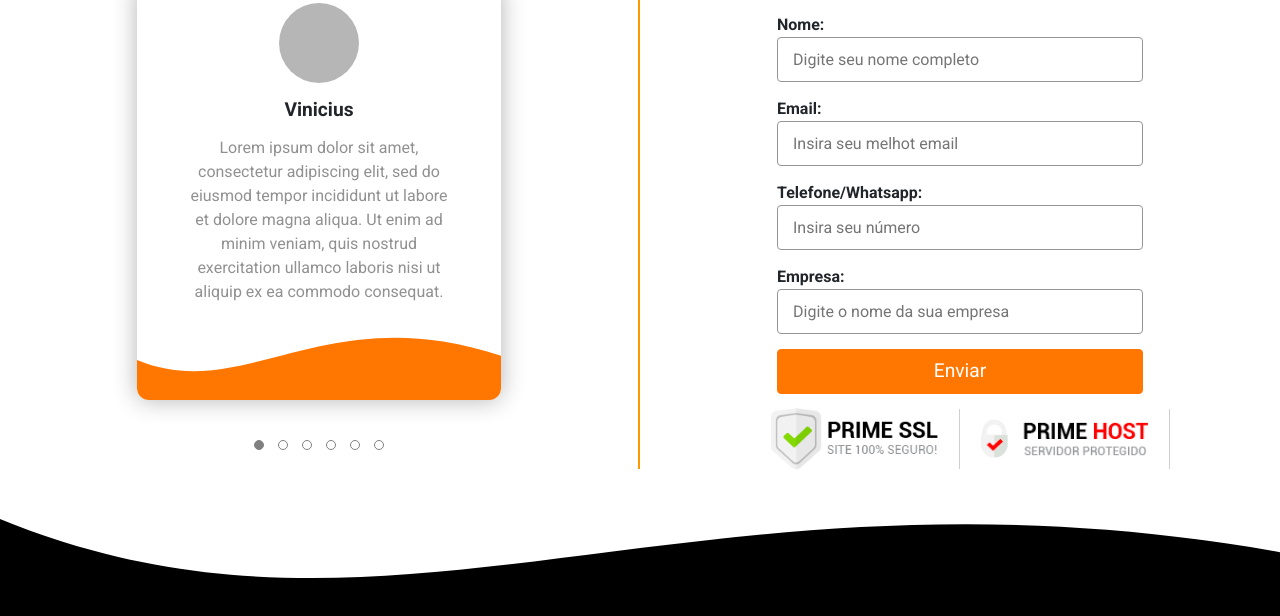
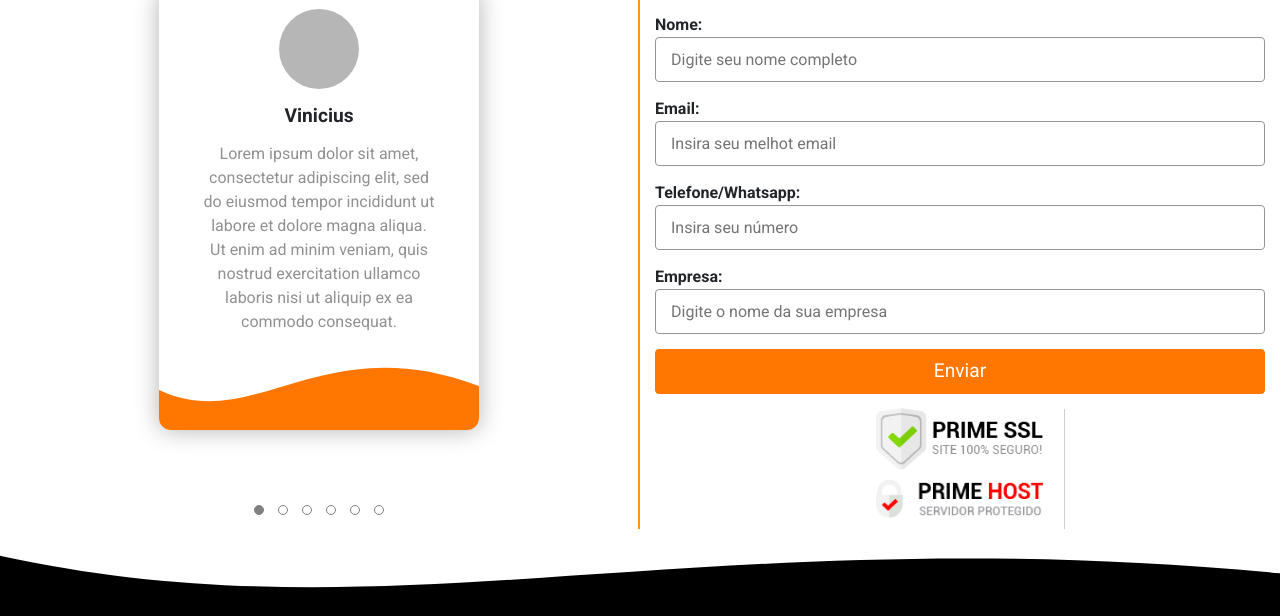
Before and after one commit to projetossejaprime/tela-formulario, a plain HTML site: page index.html in a window 1280 px wide. Shown: the part 224-840 px from the top of the page. Drawn offline with nearby package versions, Linux system fonts and the light colour scheme.

Commit message:
Add files via upload

```diff
--- a/css/style.css
+++ b/css/style.css
@@ -622,13 +622,25 @@ section{
 
     .depo-box{
         padding: 0 !important;
+        height: auto !important;
+        max-height: unset !important;
+    }
+
+    .owl-carousel{
+        height: auto !important;
+        max-height: unset !important;
     }
 
     .depo-card{
         width: 100% !important;
-        max-height: 380px;
+        max-width: 320px !important;
+        max-height: unset;
 
-        margin: 15px 0 !important;
+        margin: 60px auto !important;
+    }
+
+    .onda-bot{
+        height: 80px;
     }
 
 }
@@ -750,6 +762,47 @@ section{
             transition: .2s ease-out;
         }
 
+    /* ================= FORM SMARTPHONES ================= */
+
+    .form-box > h2, p{
+        text-align: center !important;
+    }
+
+    .form-box > form{
+        width: 100% !important;
+    }
+
+    .form-labels{
+        display: flex !important;
+        flex-direction: column !important;
+    }
+
+    /* ================= DEPO SMARTPHONES ================= */
+
+    .depo-box{
+        padding: 0 !important;
+        height: auto !important;
+        max-height: unset !important;
+    }
+
+    .owl-carousel{
+        height: auto !important;
+        max-height: unset !important;
+    }
+
+    .depo-card{
+        width: 100% !important;
+        max-width: 320px !important;
+        max-height: unset;
+
+        margin: 60px auto !important;
+    }
+
+    .onda-bot{
+        height: 80px;
+    }
+
+
 }
 
 /* ================ TINY SCREENS ================ */
```
